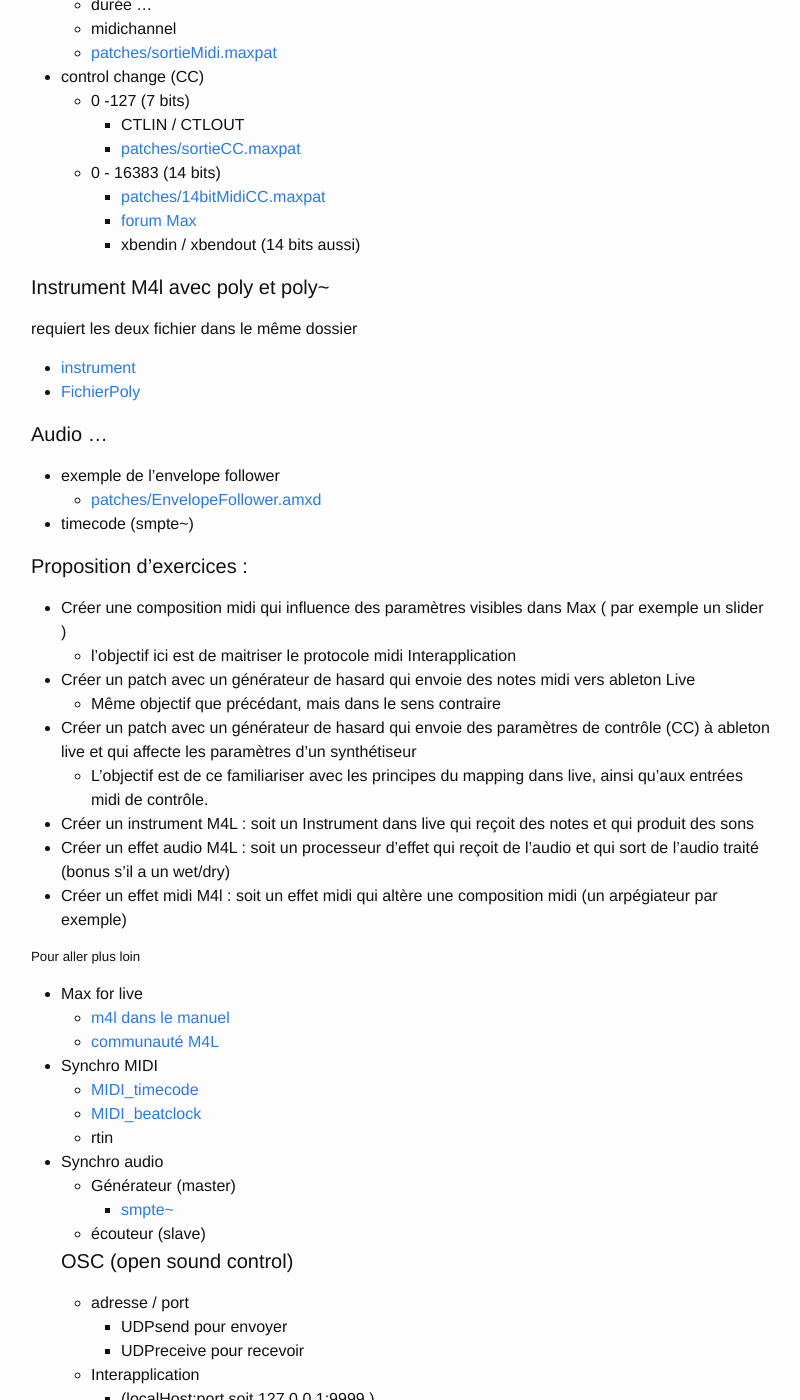
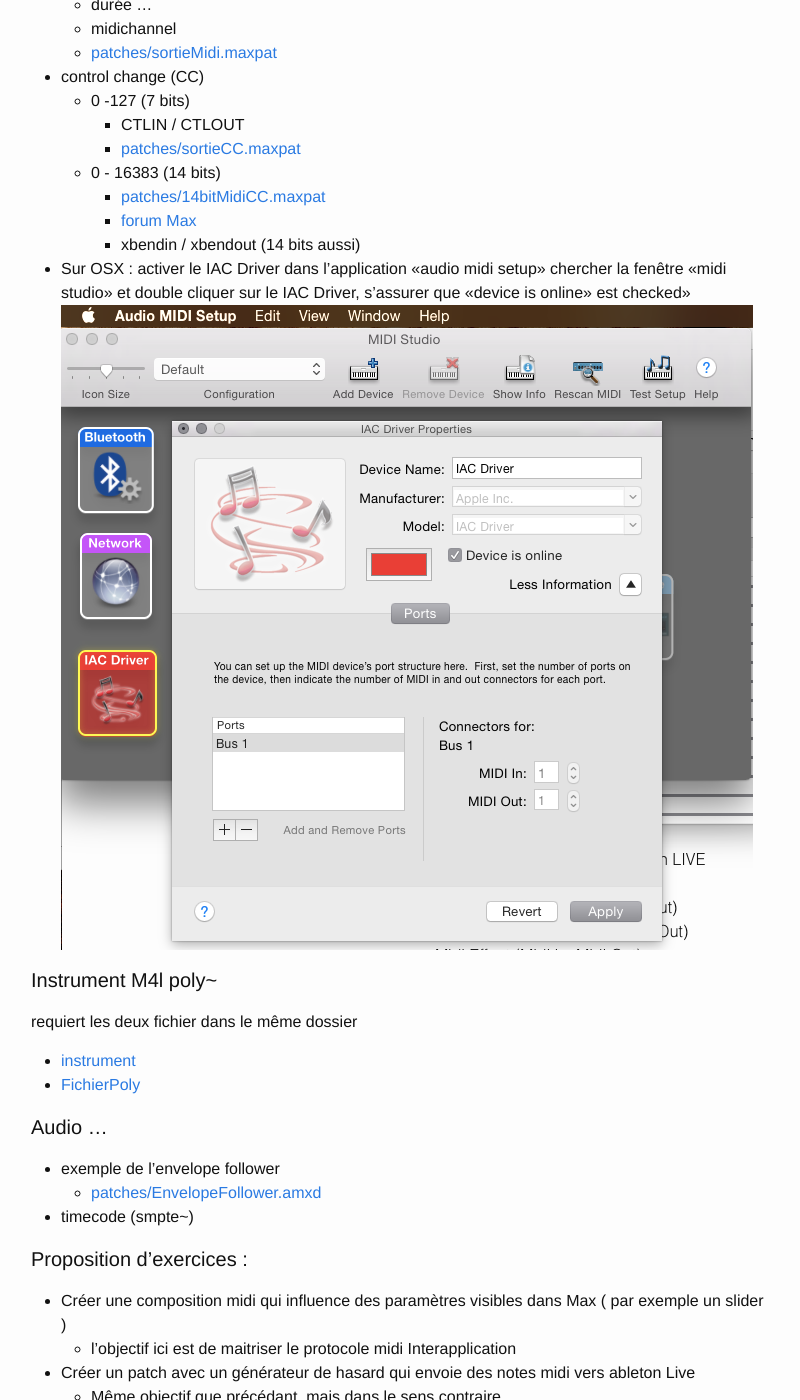
Before and after one commit to gllmAR/montage-Sonore, a Jekyll site: the page built from pages/contenu/m4l.md, in a window 1280 px wide and 1400 px high, scrolled down 843 px. Shown: the whole window, without its empty margins (239-1039 px from the left). Built offline with Jekyll 4.4.1, drawn with Linux system fonts in a browser that asks for light colours.

Commit message:
update après cours

```diff
--- a/pages/contenu/m4l.md
+++ b/pages/contenu/m4l.md
@@ -43,7 +43,10 @@ subtitle : Ableton Live et Max4 Live
     * [forum Max](https://cycling74.com/forums/topic/14bit-cc-to-ableton/)
     * xbendin / xbendout (14 bits aussi)
 
-#### Instrument M4l avec poly et poly~
+* Sur OSX : activer le IAC Driver dans l'application «audio midi setup»  chercher la fenêtre «midi studio» et double cliquer sur le IAC Driver,  s'assurer que «device is online» est checked»
+![../img/live_midi-IAC.png](../img/live_midi-IAC.png)
+
+#### Instrument M4l poly~
 requiert les deux fichier dans le même dossier
 
 * [instrument](../patches/m4l-synth.amxd)
```
Also changed, not shown: pages/img/live_midi-IAC.png (added).
